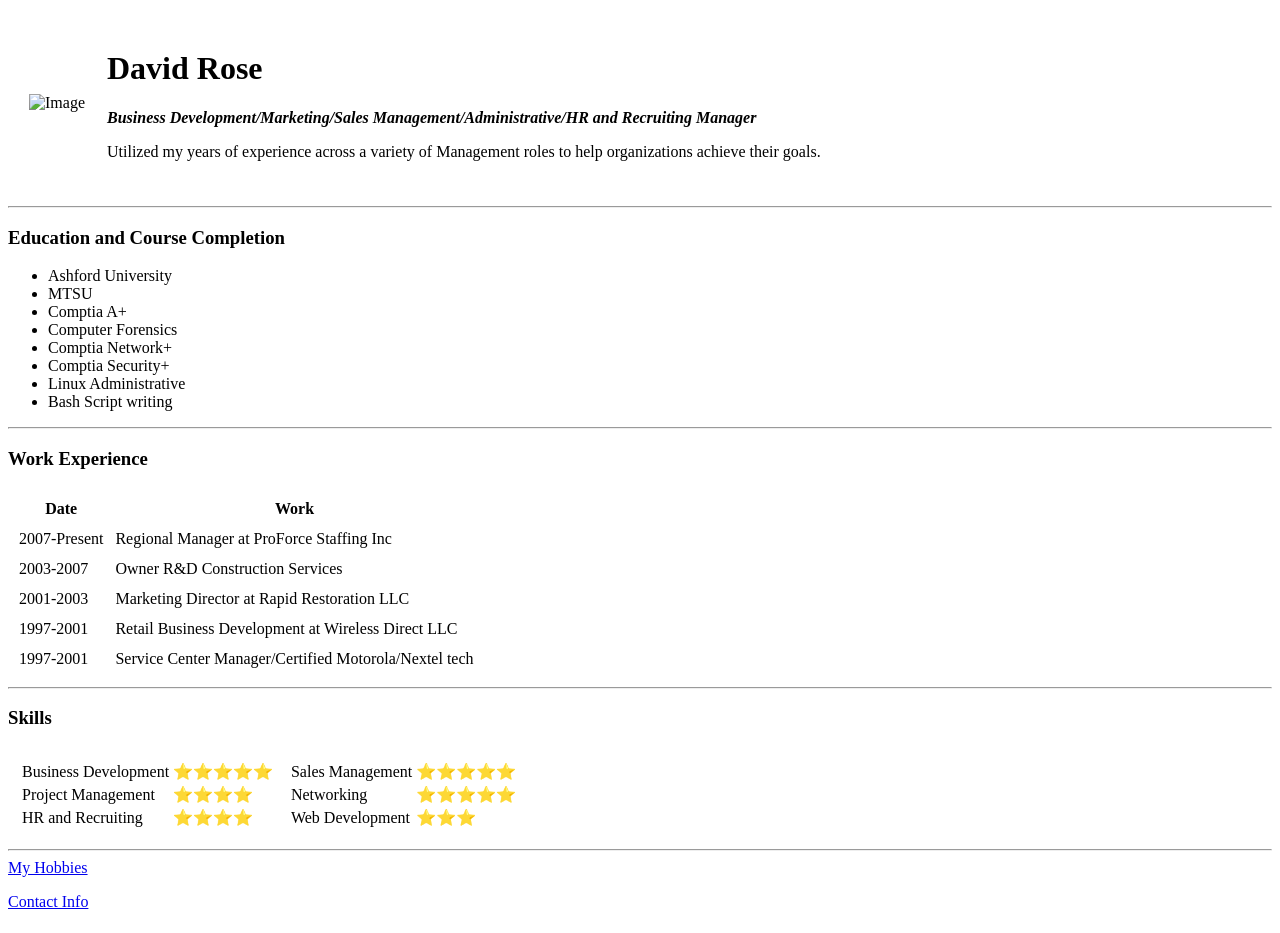
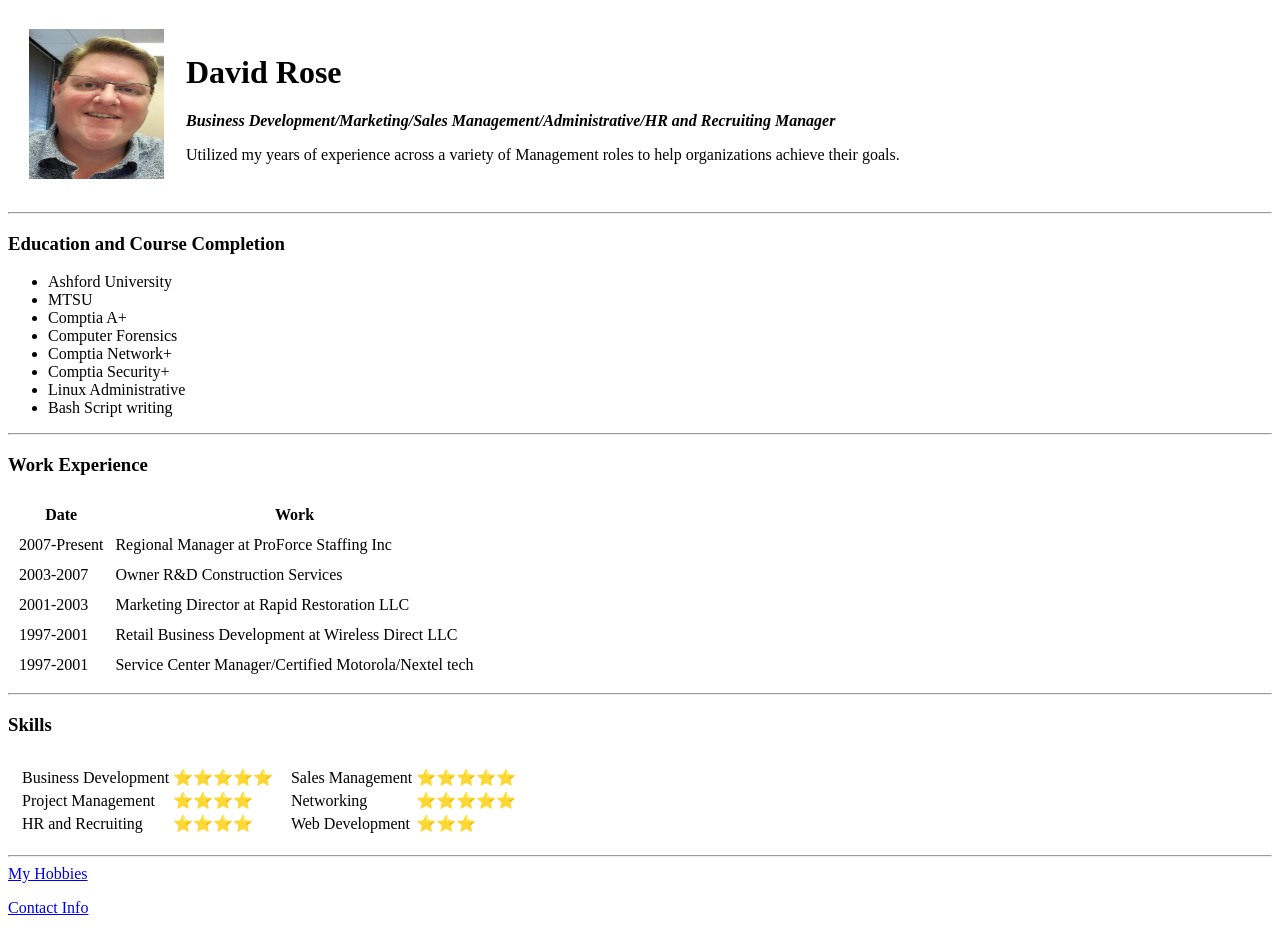
Before and after one commit to daveman071/cv, a plain HTML site: page index.html in a window 1280 px wide. Drawn offline with Linux system fonts and the light colour scheme.

Commit message:
Image correction
adjusted image for GIT

```diff
--- a/index.html
+++ b/index.html
@@ -9,7 +9,7 @@
 <body>
   <table cellspacing="20">
     <tr>
-      <td><img src="Profilepic.jpg" alt="Image" height="150" width="135"></td>
+      <td><img src="images/Profilepic.jpg" alt="Image" height="150" width="135"></td>
       <td><h1>David Rose</h1>
         <p><em><b>Business Development/Marketing/Sales Management/Administrative/HR and Recruiting Manager</b></em></p><p>Utilized my years of experience across a variety of Management roles to help organizations achieve their goals.</p></td>
       </tr>
```
